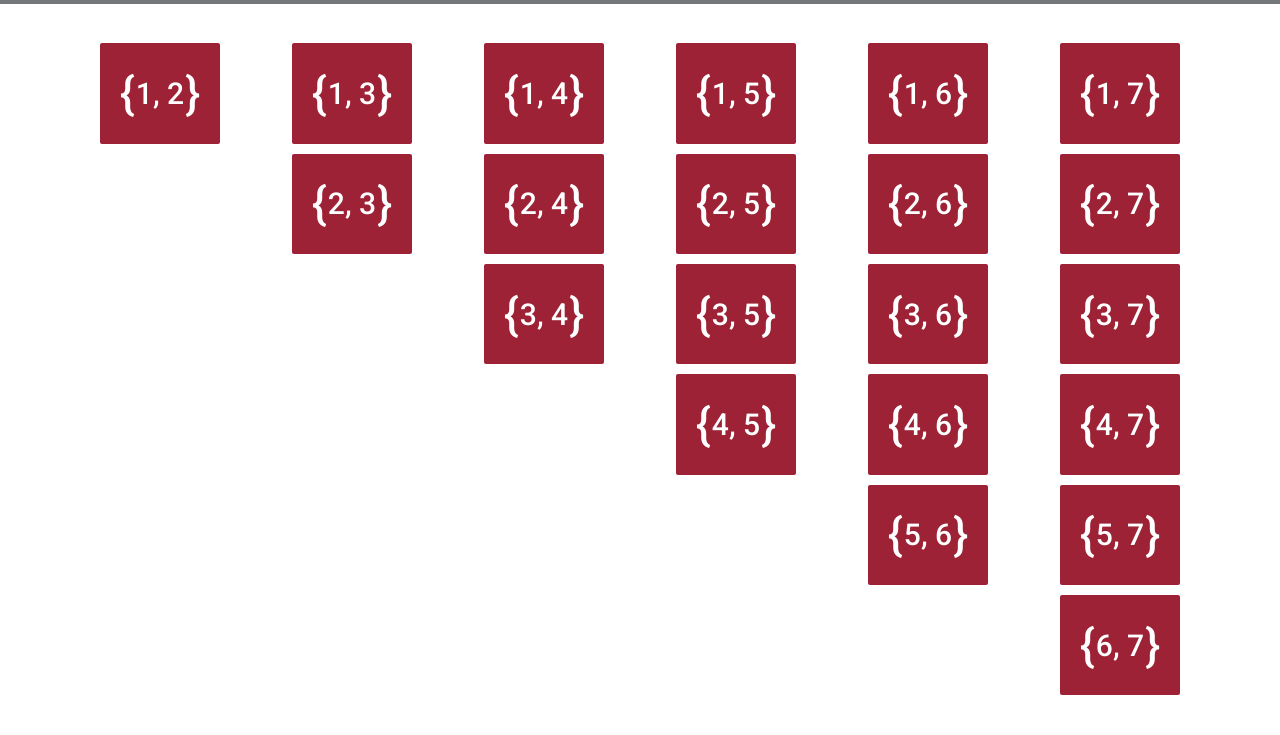
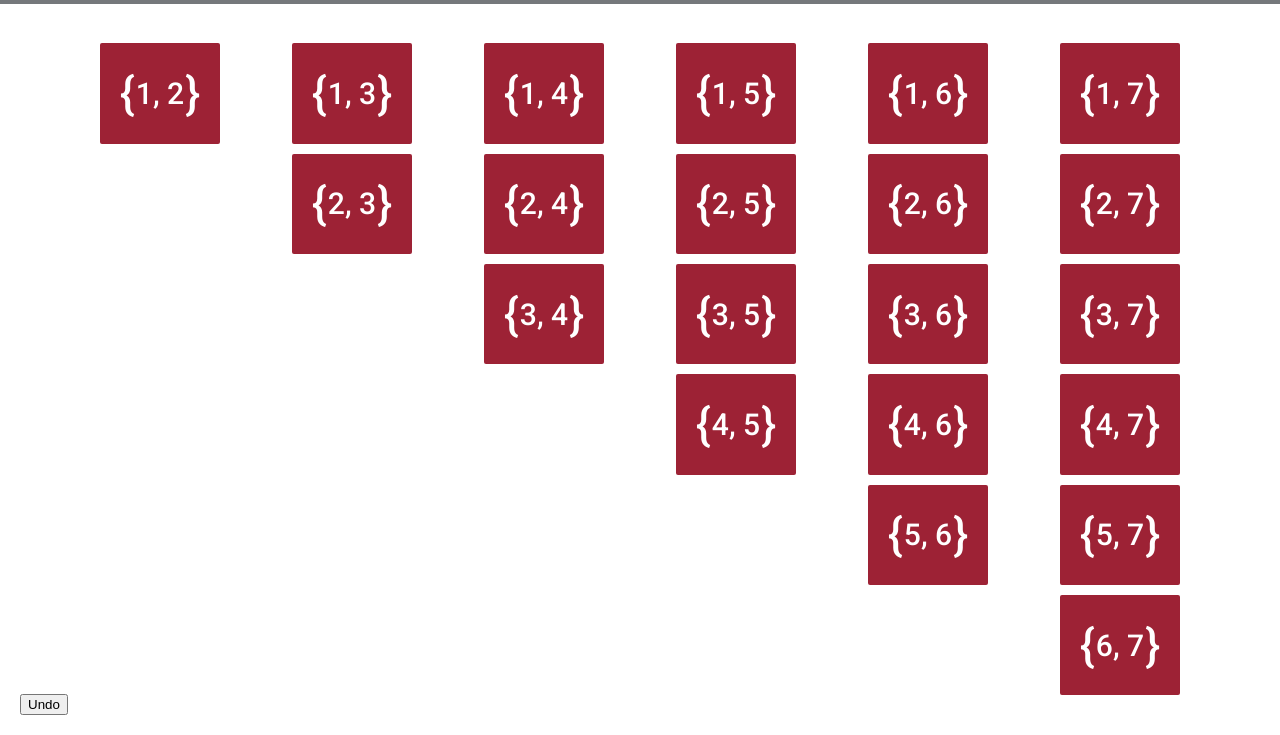
Before and after one commit to FranciscoAles/triples, a plain HTML site: page index.html in a window 1280 px wide. Shown: the part 65-800 px from the top of the page. Drawn offline with nearby package versions, Linux system fonts and the light colour scheme.

Commit message:
Added undo button

```diff
--- a/index.html
+++ b/index.html
@@ -25,6 +25,8 @@
         </div>
 
         <div id="grid-container"></div>
+
+        <button id="undo-button">Undo</button>
 
         <div id="overlay"></div>
 
--- a/style.css
+++ b/style.css
@@ -150,6 +150,12 @@ body {
     }
 }
 
+#undo-button {
+    position: absolute;
+    bottom: 20px;
+    left: 20px;
+}
+
 #overlay {
     position: fixed;
     top: 0px;
```
